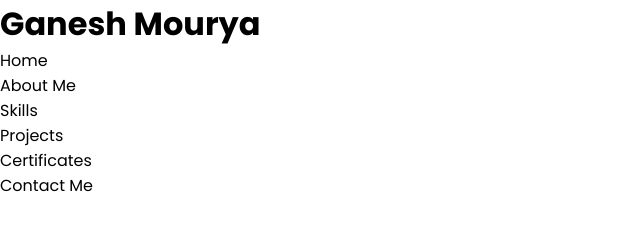
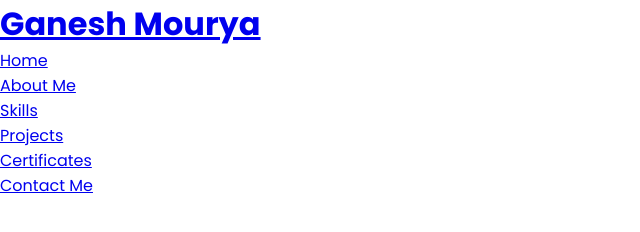
Before and after one commit to Alkaison/Portfolio, a plain HTML site: page index.html in a window 1280 px wide. Shown: the whole page, without its empty margins (0-640 px from the left). Drawn offline with Linux system fonts and the light colour scheme.

Commit message:
Feat: added navbar anchors for menu items

```diff
--- a/index.html
+++ b/index.html
@@ -2,7 +2,6 @@
 <html lang="en">
 <head>
     <meta charset="UTF-8">
-    <meta http-equiv="X-UA-Compatible" content="IE=edge">
     <meta name="viewport" content="width=device-width, initial-scale=1.0">
     <title>Ganesh Mourya | Portfolio</title>
 
@@ -11,19 +10,35 @@
     <!-- External CSS -->
     <link rel="stylesheet" href="./assets/css/style.css">
 </head>
+
 <body>
 
     <div class="hero-section">
 
         <div class="navbar-container">
-            <h1 class="navbar-title">Ganesh Mourya</h1>
+            <h1 class="navbar-title">
+                <a class="navbar-title-link" href="https://alkaison.vercel.app/" title="Ganesh Mourya">Ganesh Mourya</a>
+            </h1>
+
             <ul class="navbar-links-container">
-                <li class="navbar-links">Home</li>
-                <li class="navbar-links">About Me</li>
-                <li class="navbar-links">Skills</li>
-                <li class="navbar-links">Projects</li>
-                <li class="navbar-links">Certificates</li>
-                <li class="navbar-links">Contact Me</li>
+                <li class="navbar-items">
+                    <a href="#" title="Home" class="navbar-links">Home</a>
+                </li>
+                <li class="navbar-items">
+                    <a href="#about" title="About Me" class="navbar-links">About Me</a>
+                </li>
+                <li class="navbar-items">
+                    <a href="#skills" title="Skills" class="navbar-links">Skills</a>
+                </li>
+                <li class="navbar-items">
+                    <a href="#projects" title="Projects" class="navbar-links">Projects</a>
+                </li>
+                <li class="navbar-items">
+                    <a href="#certificates" title="Certificates" class="navbar-links">Certificates</a>
+                </li>
+                <li class="navbar-items">
+                    <a href="#contact" title="Contact Me" class="navbar-links">Contact Me</a>
+                </li>
             </ul>
         </div>
 
```
